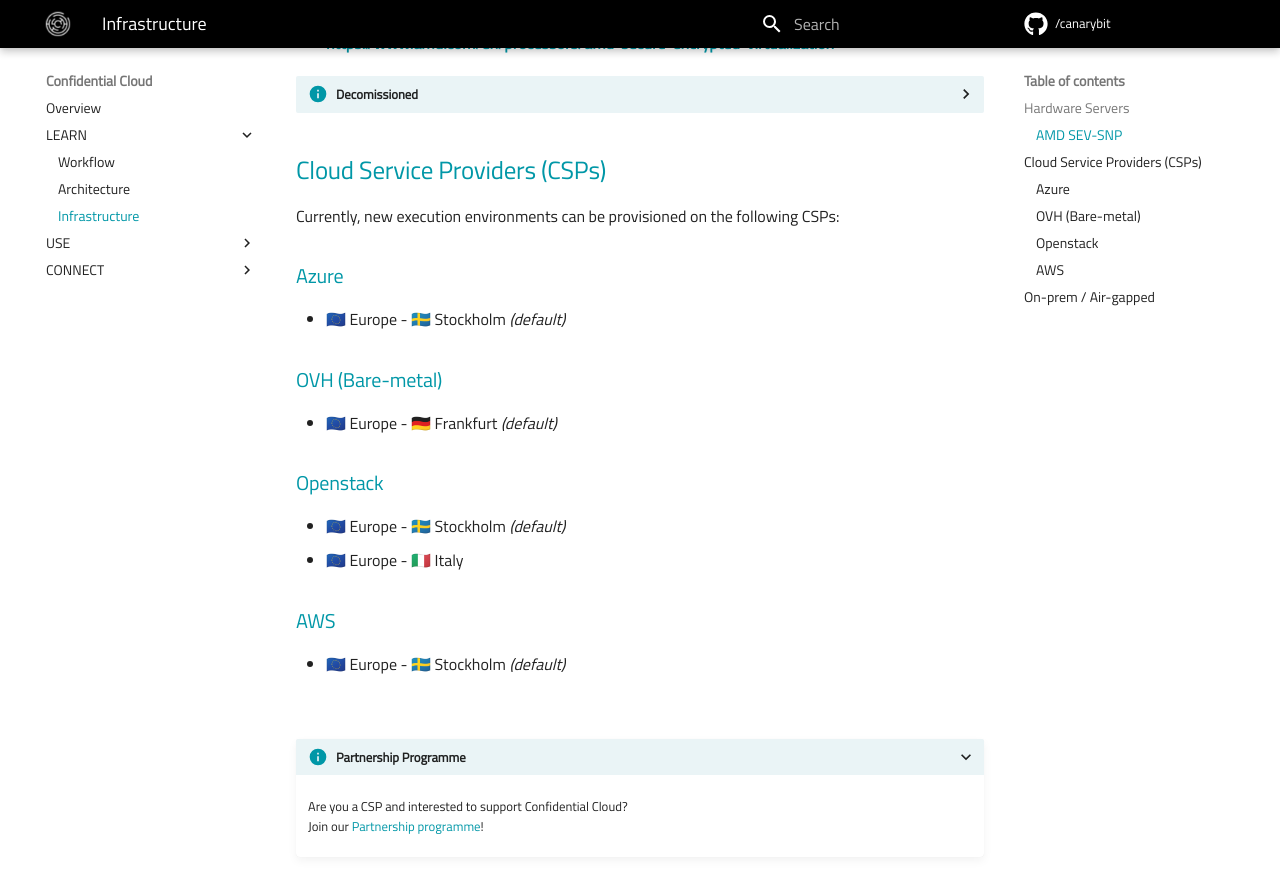
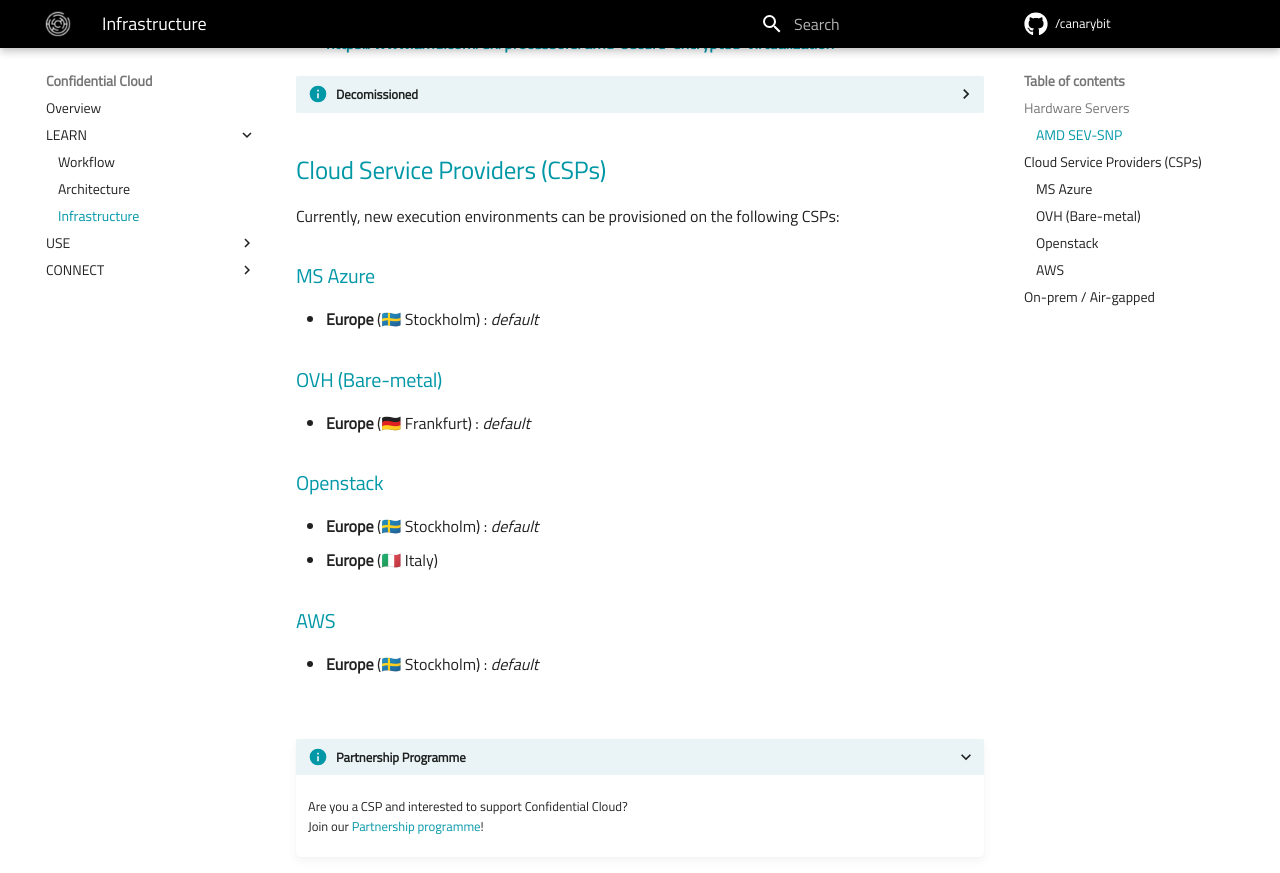
Before and after one commit to canarybit/cc-docs, an MkDocs documentation site: the page built from docs/infrastructure.md, in a window 1280 px wide and 900 px high, scrolled down 606 px. Shown: the top 873 px of the window. Built offline with MkDocs 1.6.1 and Material for MkDocs 9.7.7, drawn with Linux system fonts in a browser that asks for light colours.

Commit message:
Updates content

```diff
--- a/docs/infrastructure.md
+++ b/docs/infrastructure.md
@@ -38,22 +38,22 @@
 
 Currently, new execution environments can be provisioned on the following CSPs:
 
-### Azure
+### MS Azure
 
-- 🇪🇺 Europe - 🇸🇪 Stockholm _(default)_
+- **Europe** (🇸🇪 Stockholm) : _default_
 
 ### OVH (Bare-metal)
 
-- 🇪🇺 Europe - 🇩🇪 Frankfurt _(default)_
+- **Europe** (🇩🇪 Frankfurt) : _default_
 
 ### Openstack
 
-- 🇪🇺 Europe - 🇸🇪 Stockholm _(default)_
-- 🇪🇺 Europe - 🇮🇹 Italy
+- **Europe** (🇸🇪 Stockholm) : _default_
+- **Europe** (🇮🇹 Italy)
 
 ### AWS
 
-- 🇪🇺 Europe - 🇸🇪 Stockholm _(default)_
+- **Europe** (🇸🇪 Stockholm) : _default_
 
 <br>
 
```
